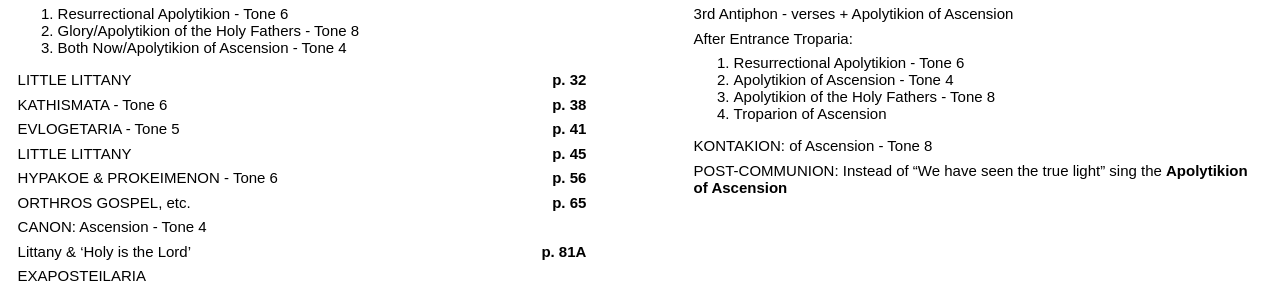
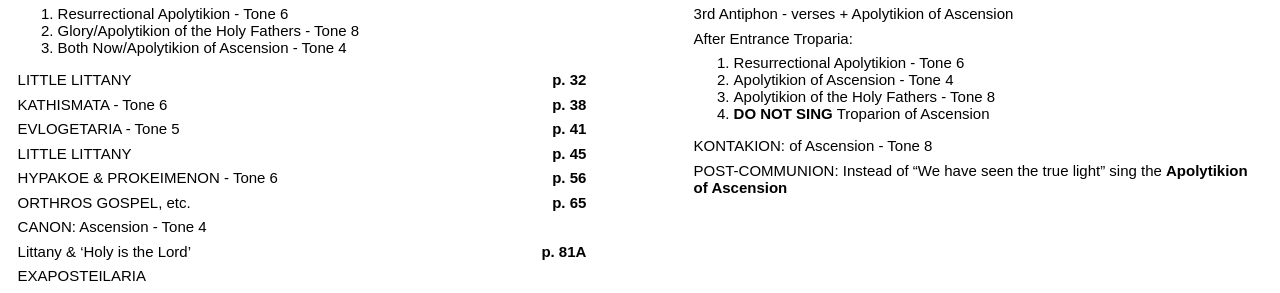
Before and after one commit to JPry/choir-guides, a Jekyll site: the page built from _posts/2016-06-12-sunday-of-after-feast-of-ascension.md, in a window 1280 px wide. Shown: the part 191-484 px from the top of the page. Built offline with Jekyll 4.4.1, drawn with Linux system fonts in a browser that asks for light colours.

Commit message:
Try to fix the template again

```diff
--- a/_includes/liturgy.md
+++ b/_includes/liturgy.md
@@ -13,7 +13,9 @@ After Entrance Troparia:
 {% endfor %}
 {% if true == page.ascension %}
 1. Troparion of Ascension
-{% elsif false == page.ascension %}
+{% elsif 'no' == page.ascension %}
+
+{% else %}
 1. **DO NOT SING** Troparion of Ascension
 {% endif %}
 
```
Also changed, not shown: _posts/2016-06-12-sunday-of-after-feast-of-ascension.md (+1 -1 lines).
